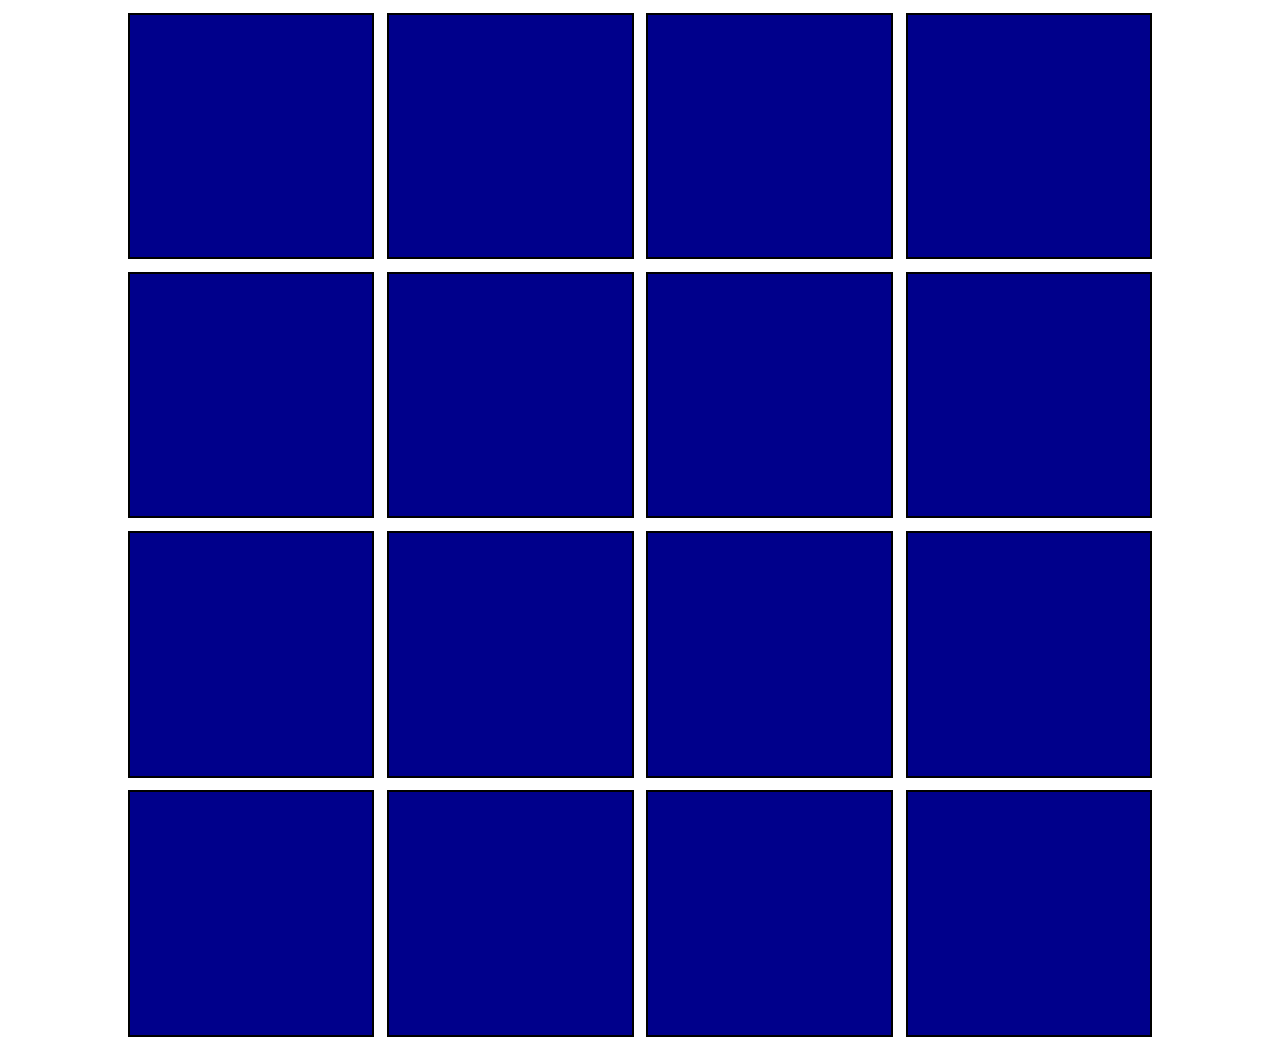
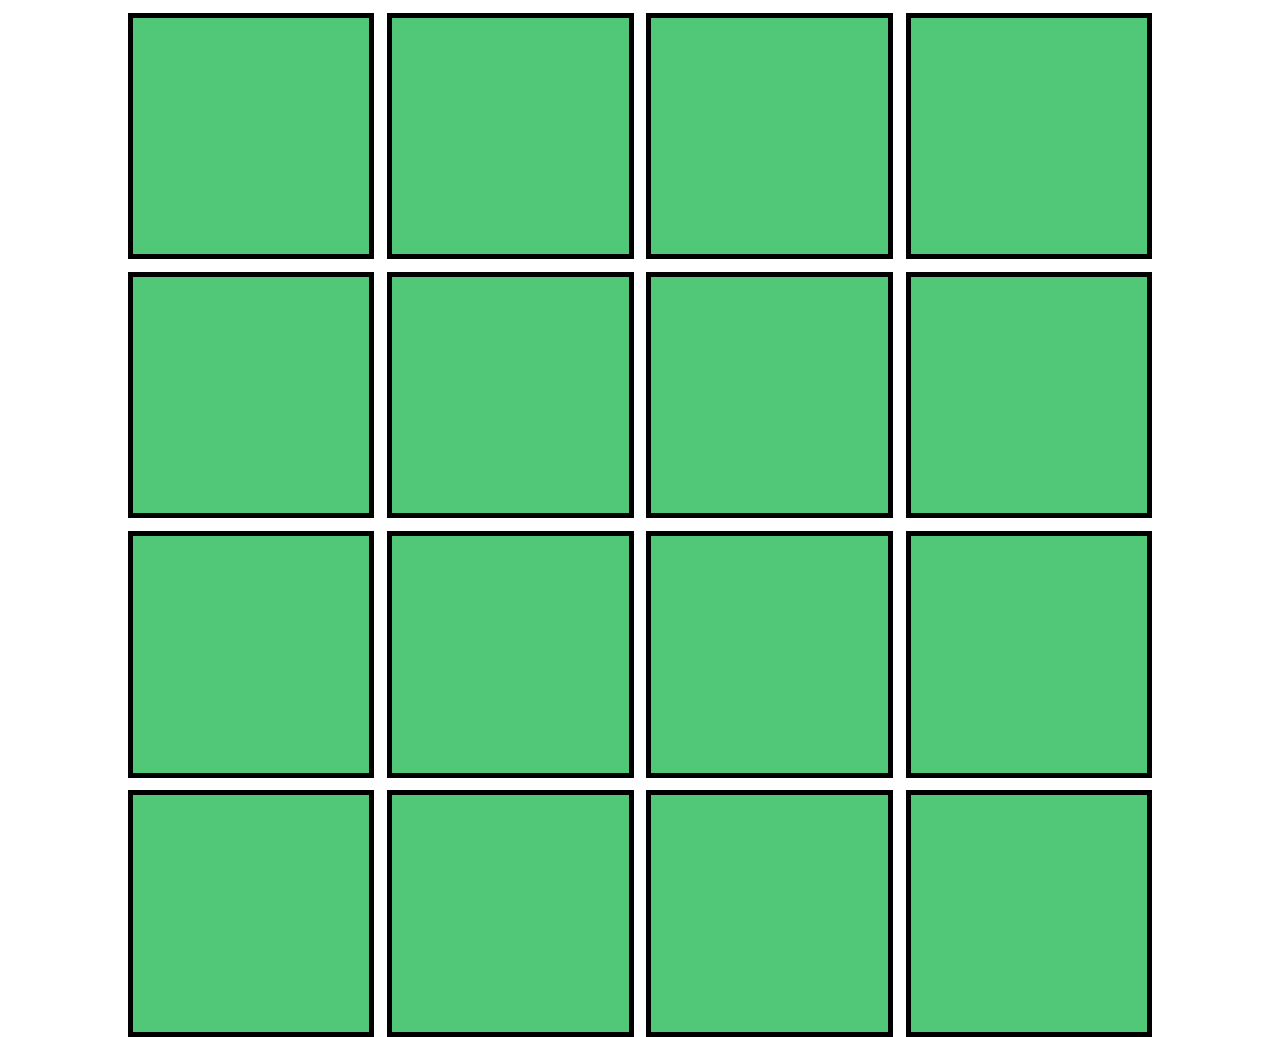

concentration from codepen

--- a/tp5/styles.css
+++ b/tp5/styles.css
@@ -8,11 +8,10 @@ To achieve the flipping effect on a mouse-over (hover), we need to position and 
 }
 
 :root {
-  --boardWidth: 100vw;
-  /* variable for overall board dimensions */
+  --boardWidth: 100vw; /* variable for overall board dimensions */
   --boardGap: 1vw;
-  --cardSize: calc((var(--boardWidth) - var(--boardGap)) / 2);
-  /* calculated variable for mobile card dimensions */
+  --cardSize: calc((var(--boardWidth) - var(--boardGap)) / 2); /* calculated variable for mobile card dimensions */
+  --timeDelay: 1s;
 }
 
 body {
@@ -26,60 +25,58 @@ body {
   position: relative;
   width: var(--cardSize);
   height: var(--cardSize);
-  perspective: 500px;
-  /* special CSS property relevant to 3D flips */
+  perspective: 500px; /* special CSS property relevant to 3D flips */
+  transition: opacity 1s;
 }
 
 .cardContent {
-  position: absolute;
-  /* positioning within the parent card object */
+  position: absolute;/* positioning within the parent card object */
   width: 100%;
   height: 100%;
   transition: transform 0.5s;
-  transform-style: preserve-3d;
-  /* special CSS property relevant to 3D flips */
+  transform-style: preserve-3d;/* special CSS property relevant to 3D flips */
 }
 
-.card:hover .cardContent {
-  transform: rotateY(180deg);
-  /* simulate a 3D flip */
+.card.clicked .cardContent {
+  transform: rotateY(180deg); /* simulate a 3D flip */
 }
 
 .cardTop,
 .cardBottom {
-  position: absolute;
-  /* positioning within the parent cardContent object */
+  position: absolute; /* positioning within the parent cardContent object */
   text-align: center;
   height: 100%;
   width: 100%;
-  border: 2px solid black;
+  border: 5px solid black;
   font-size: 42px;
-  backface-visibility: hidden;
-  /* special CSS property relevant to 3D flips */
+  backface-visibility: hidden; /* special CSS property relevant to 3D flips */
 }
 
 .cardTop {
-  background-color: darkblue;
+  background-color: #50c878;
   color: #eee;
 }
 
 .cardBottom {
   background-color: #eee;
-  color: darkblue;
-  transform: rotateY(180deg);
-  /* pre-flip so it appears on parent's flip */
+  color: #50c878;
+  transform: rotateY(180deg); /* pre-flip so it appears on parent's flip */
+}
+
+.matched {
+    opacity: 0;
+    transition-delay: var(--timeDelay);
 }
 
 /***specific card styling***/
+/* patterns added using CSS from https://css-pattern.com/ */
 
 .pair1 .cardBottom {
-  --s: 90px;
-  /* control the size*/
+  --s: 90px; /* control the size*/
   --c1: #fff220;
   --c2: #e181c2;
 
-  --d: calc(var(--s)/10);
-  /* control the gap between stars */
+  --d: calc(var(--s)/10); /* control the gap between stars */
 
   --_g: var(--c1) 36deg, #0000 0;
   background:
@@ -92,8 +89,7 @@ body {
 }
 
 .pair2 .cardBottom {
-  --s: 120px;
-  /* control the size*/
+  --s: 120px; /* control the size*/
   --c1: #e7525b;
   --c2: #78dbf0;
 
@@ -106,8 +102,7 @@ body {
 }
 
 .pair3 .cardBottom {
-  --s: 125px;
-  /* control the size*/
+  --s: 125px; /* control the size*/
   --c1: #f8ca00;
   --c2: #bd1550;
 
@@ -121,8 +116,7 @@ body {
 }
 
 .pair4 .cardBottom {
-  --s: 106px;
-  /* control the size*/
+  --s: 106px; /* control the size*/
   --c1: #eafde6;
   --c2: #519548;
 
@@ -136,8 +130,7 @@ body {
 }
 
 .pair5 .cardBottom {
-  --s: 60px;
-  /* control the size*/
+  --s: 60px; /* control the size*/
   --c1: #62ad3a;
   --c2: #722f30;
 
@@ -151,8 +144,7 @@ body {
 }
 
 .pair6 .cardBottom {
-  --s: 60px;
-  /* control the size*/
+  --s: 60px; /* control the size*/
   --c1: #ffdc56;
   --c2: #fe6601;
   --c3: #803201;
@@ -168,8 +160,7 @@ body {
 }
 
 .pair7 .cardBottom {
-  --s: 100px;
-  /* control the size*/
+  --s: 100px; /* control the size*/
   --c1: #fcd036;
   --c2: #987f69;
 
@@ -184,8 +175,7 @@ body {
 }
 
 .pair8 .cardBottom {
-  --s: 76px;
-  /* control the size*/
+  --s: 76px; /* control the size*/
   --c1: #1a144a;
   --c2: #2eb044;
 
@@ -221,6 +211,14 @@ body {
     grid-template-columns: 1fr 1fr 1fr 1fr;
     grid-template-rows: 1fr 1fr 1fr 1fr;
     margin: 0 auto;
+  }
+
+  #winning{
+    text-align:center;
+    background-color: black;
+    color: Green;
+    size: 50%;
+    
   }
 
 }
